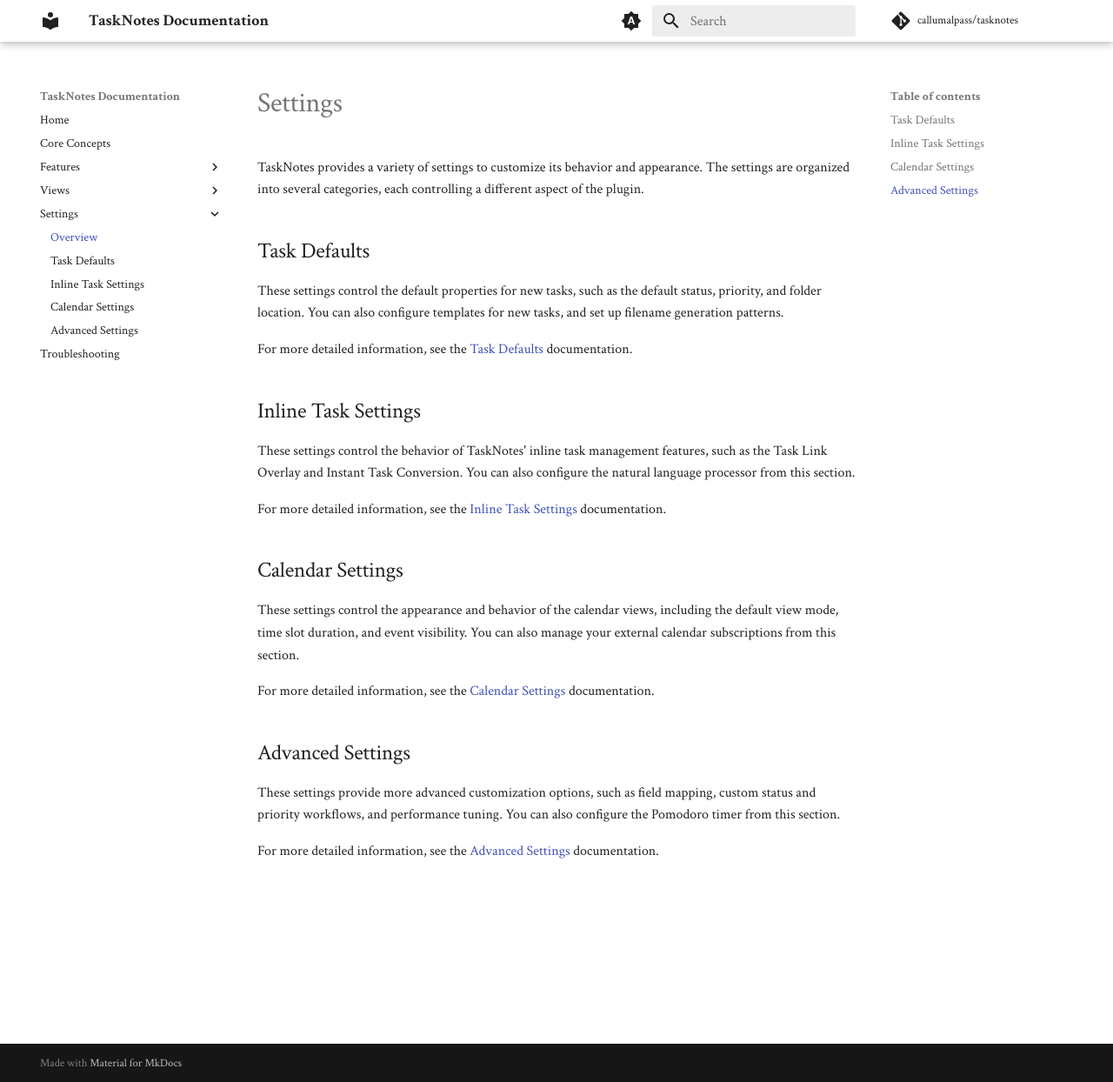
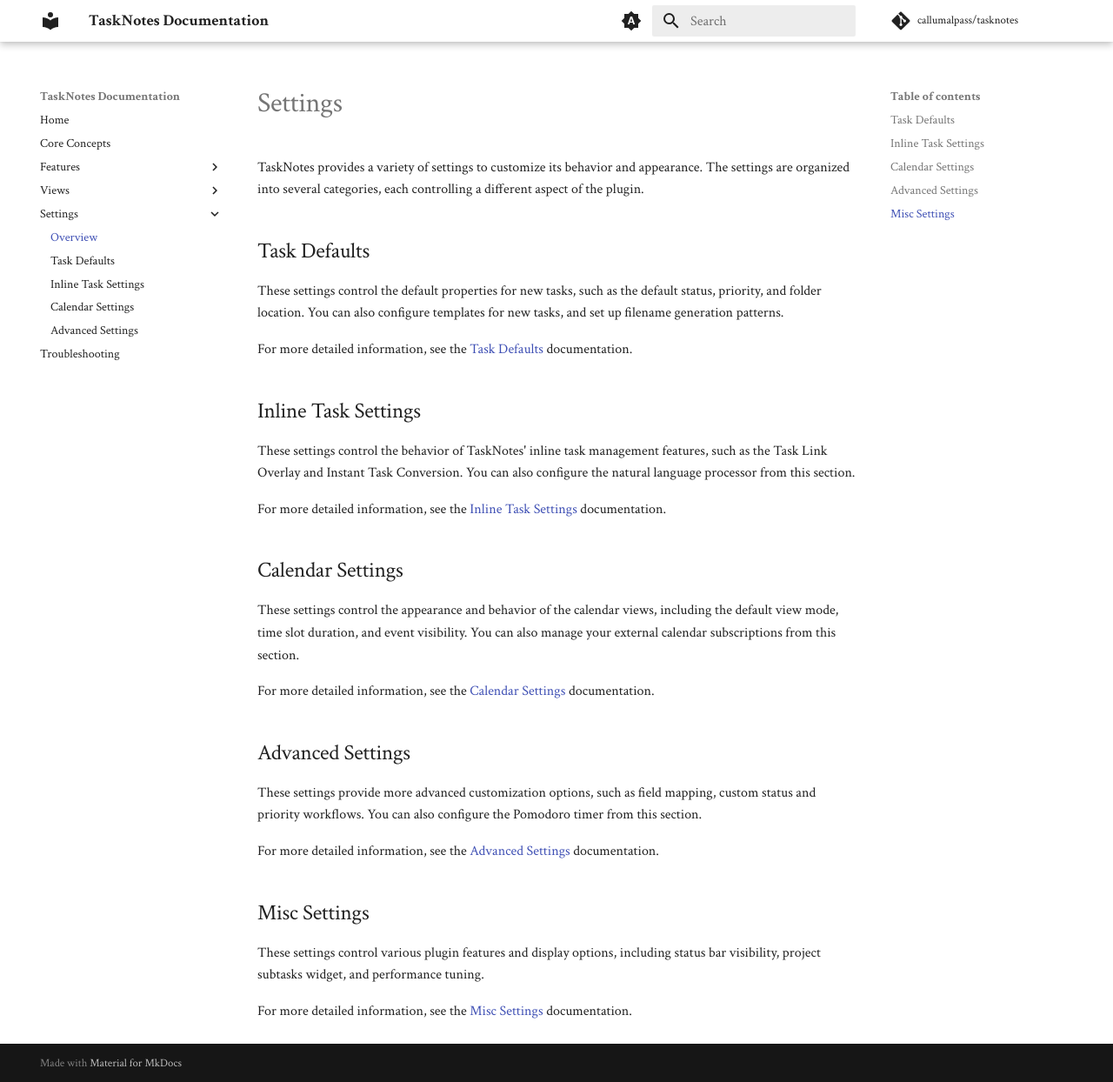
Before and after one commit to thisisthedave/tasknotes, an MkDocs documentation site: the page built from docs/settings.md, in a window 1280 px wide and 1244 px high. Shown: the whole window at 87% size. Built offline with MkDocs 1.6.1 and Material for MkDocs 9.7.7, drawn with Linux system fonts in a browser that asks for light colours; comment, search, counter and statistics services are not loaded.

Commit message:
feat: reorganize settings into Misc tab and update to 3.12.1
- Rename "Performance" tab to "Misc" and move to end of tab list
- Move status bar toggle, project subtasks widget, and notes indexing to
Misc tab
- Update all documentation to reflect new settings organization
- Bump version to 3.12.1 in manifest.json and package.json

```diff
--- a/docs/settings.md
+++ b/docs/settings.md
@@ -22,6 +22,12 @@ For more detailed information, see the [Calendar Settings](settings/calendar-set
 
 ## Advanced Settings
 
-These settings provide more advanced customization options, such as field mapping, custom status and priority workflows, and performance tuning. You can also configure the Pomodoro timer from this section.
+These settings provide more advanced customization options, such as field mapping, custom status and priority workflows. You can also configure the Pomodoro timer from this section.
 
 For more detailed information, see the [Advanced Settings](settings/advanced-settings.md) documentation.
+
+## Misc Settings
+
+These settings control various plugin features and display options, including status bar visibility, project subtasks widget, and performance tuning.
+
+For more detailed information, see the [Misc Settings](settings/misc-settings.md) documentation.
--- a/package.json
+++ b/package.json
@@ -1,6 +1,6 @@
 {
 	"name": "tasknotes",
-	"version": "3.12.0",
+	"version": "3.12.1",
 	"description": "Note-based task management with calendar, pomodoro and time-tracking integration.",
 	"main": "main.js",
 	"scripts": {
```
Also changed, not shown: docs/features/inline-tasks.md (+1 -1 lines), docs/settings/advanced-settings.md (+1 -5 lines), docs/settings/inline-task-settings.md (+0 -4 lines), docs/settings/misc-settings.md (added, +17 -0 lines), docs/troubleshooting.md (+2 -2 lines), manifest.json, 1 other file.
